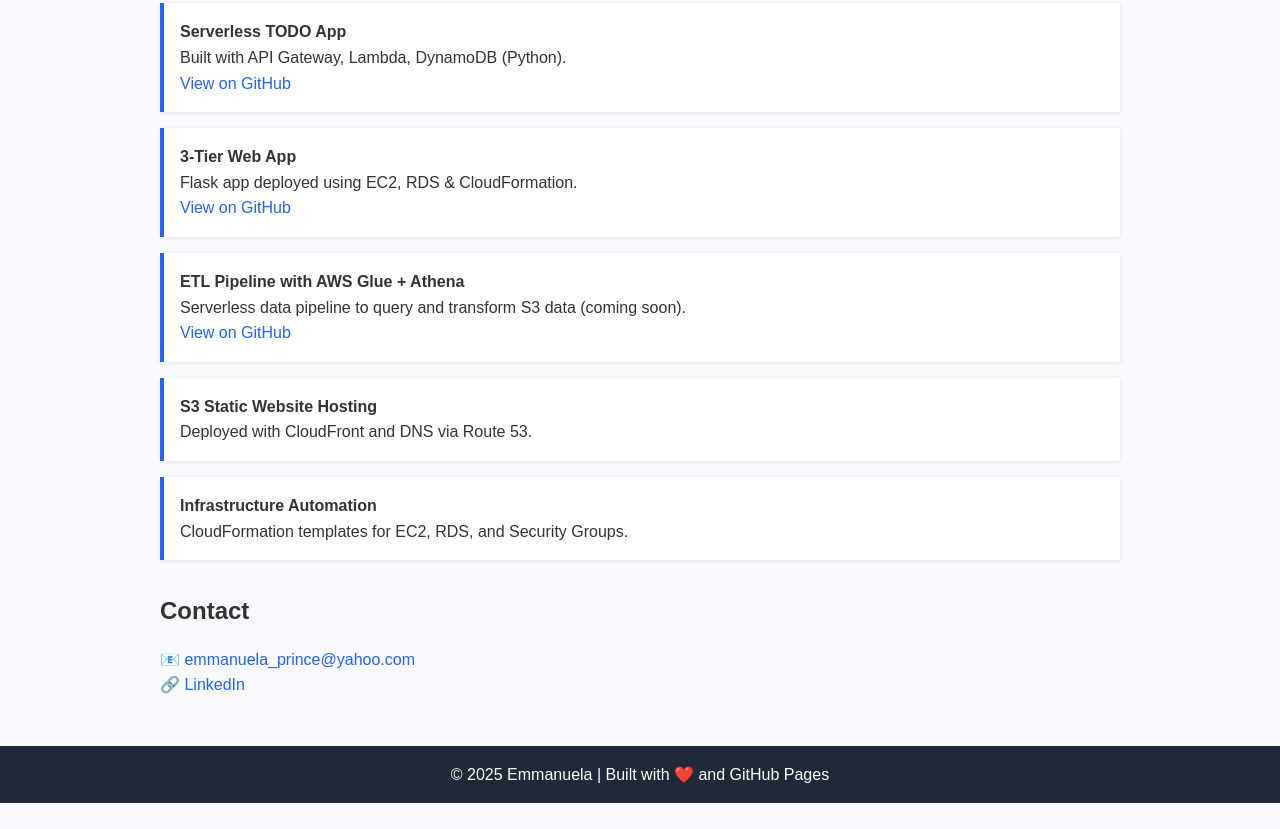
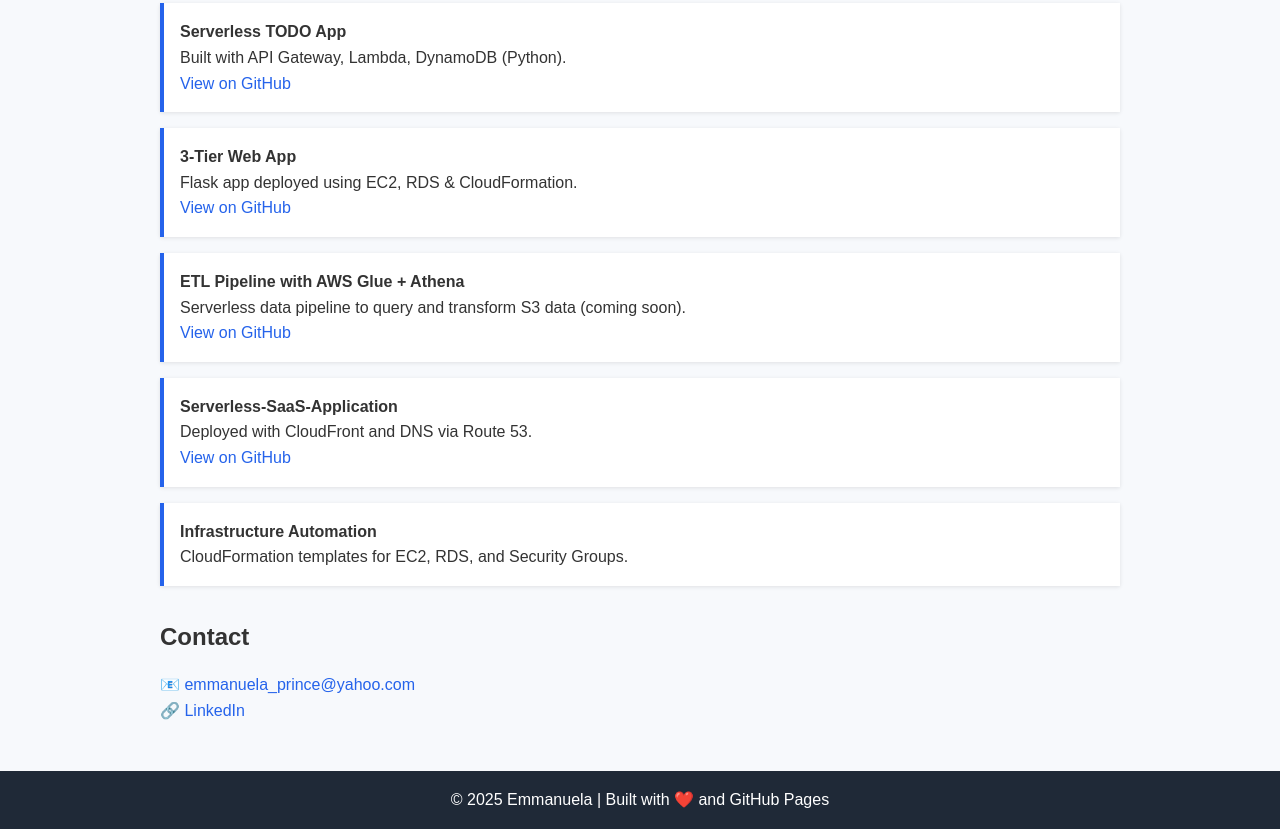
Before and after one commit to Cloud-Architect-Emma/Cloud-Architect-Emma.github.io, a plain HTML site: page index.html in a window 1280 px wide. Shown: the part 809-1638 px from the top of the page. Before the commit the page ends 1612 px from the top, so only its background shows below. Drawn offline with Linux system fonts and the light colour scheme.

Commit message:
Update index.html

```diff
--- a/index.html
+++ b/index.html
@@ -96,8 +96,9 @@
           <a href="https://github.com/Cloud-Architect-Emma/Data-Pipeline-Analytics-Dashboard-with-AWS-Glue-S3-Athena-and-Power-BI">View on GitHub</a>
         </li>
         <li>
-          <strong>S3 Static Website Hosting</strong><br/>
+          <strong>Serverless-SaaS-Application</strong><br/>
           Deployed with CloudFront and DNS via Route 53.<br/>
+          <a href="https://github.com/Cloud-Architect-Emma/Serverless-SaaS-Application">View on GitHub</a>
         </li>
         <li>
           <strong>Infrastructure Automation</strong><br/>
```
